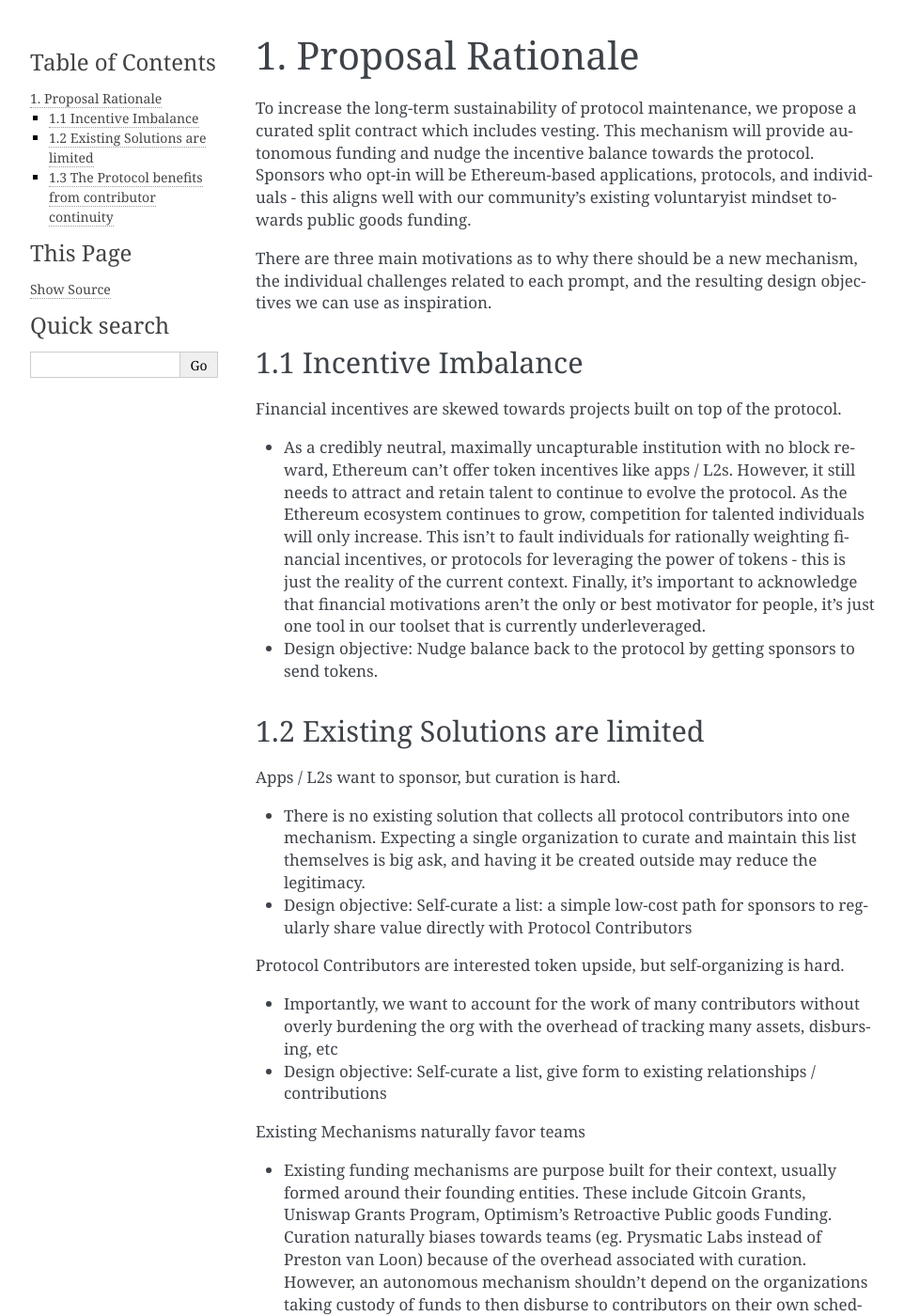
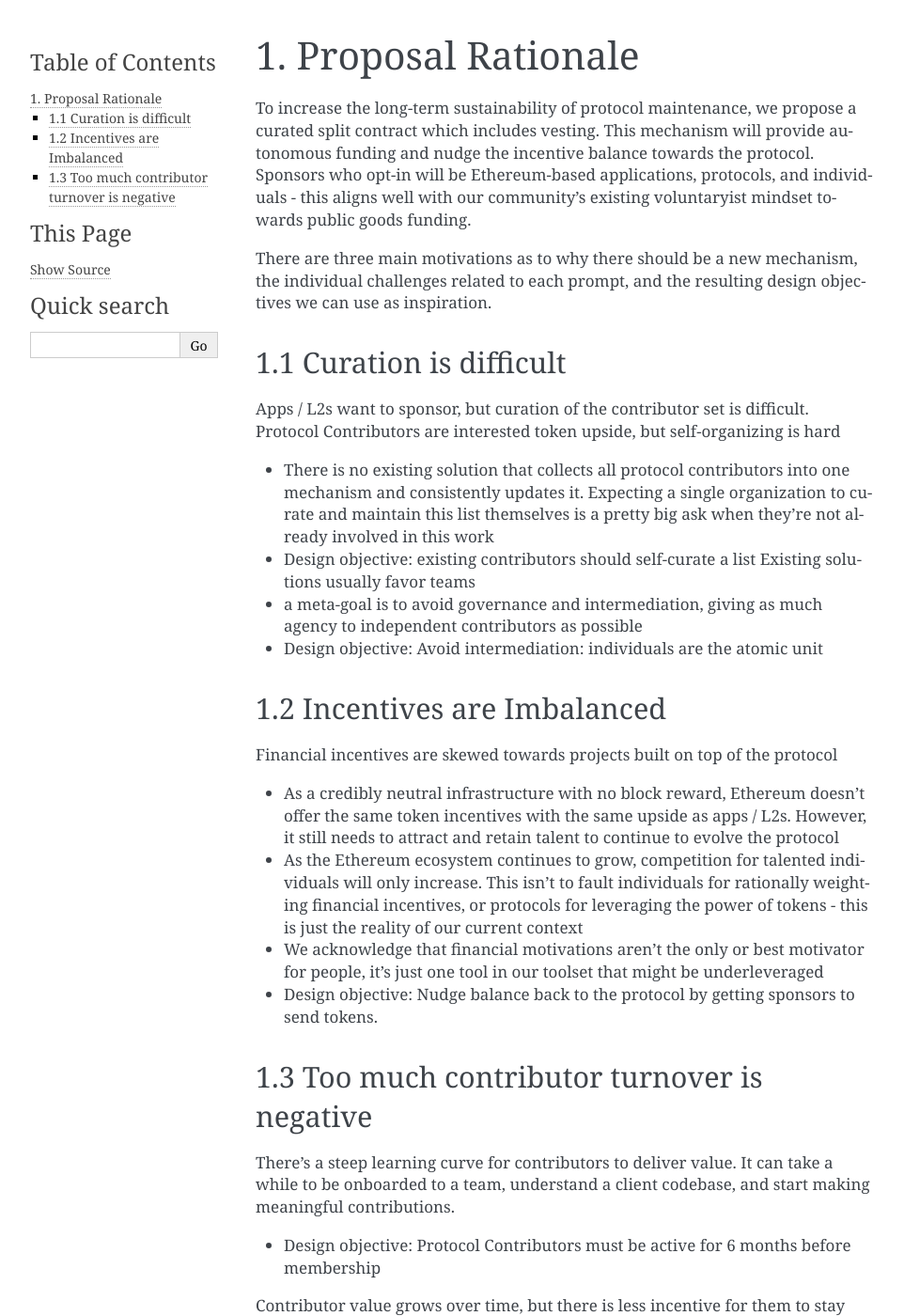
Before and after one commit to protocolguild/documentation, a Sphinx documentation site: the page built from docs/1-proposal-rationale.md, in a window 1280 px wide and 1400 px high. Shown: the whole window at 94% size, without its empty margins (148-1110 px from the left). Built offline with Sphinx 7.4.7, drawn with Linux system fonts in a browser that asks for light colours; some of the changed text lies outside the part shown.

Commit message:
update rationale language, reorder

```diff
--- a/docs/1-proposal-rationale.md
+++ b/docs/1-proposal-rationale.md
@@ -4,31 +4,28 @@ To increase the long-term sustainability of protocol maintenance, we propose a c
 
 There are three main motivations as to why there should be a new mechanism, the individual challenges related to each prompt, and the resulting design objectives we can use as inspiration.
 
-## 1.1 Incentive Imbalance
+## 1.1 Curation is difficult
 
-Financial incentives are skewed towards projects built on top of the protocol.
-- As a credibly neutral, maximally uncapturable institution with no block reward, Ethereum can’t offer token incentives like apps / L2s. However, it still needs to attract and retain talent to continue to evolve the protocol. As the Ethereum ecosystem continues to grow, competition for talented individuals will only increase.
-This isn’t to fault individuals for rationally weighting financial incentives, or protocols for leveraging the power of tokens - this is just the reality of the current context. Finally, it's important to acknowledge that financial motivations aren’t the only or best motivator for people, it’s just one tool in our toolset that is currently underleveraged.
+Apps / L2s want to sponsor, but curation of the contributor set is difficult. Protocol Contributors are interested token upside, but self-organizing is hard
+- There is no existing solution that collects all protocol contributors into one mechanism and consistently updates it. Expecting a single organization to curate and maintain this list themselves is a pretty big ask when they’re not already involved in this work
+- Design objective: existing contributors should self-curate a list
+Existing solutions usually favor teams
+- a meta-goal is to avoid governance and intermediation, giving as much agency to independent contributors as possible
+- Design objective: Avoid intermediation: individuals are the atomic unit
+
+## 1.2 Incentives are Imbalanced
+
+Financial incentives are skewed towards projects built on top of the protocol
+- As a credibly neutral infrastructure with no block reward, Ethereum doesn’t offer the same token incentives with the same upside as apps / L2s. However, it still needs to attract and retain talent to continue to evolve the protocol
+- As the Ethereum ecosystem continues to grow, competition for talented individuals will only increase. This isn’t to fault individuals for rationally weighting financial incentives, or protocols for leveraging the power of tokens - this is just the reality of our current context
+- We acknowledge that financial motivations aren’t the only or best motivator for people, it’s just one tool in our toolset that might be underleveraged
 - Design objective: Nudge balance back to the protocol by getting sponsors to send tokens.
 
-## 1.2 Existing Solutions are limited
+## 1.3 Too much contributor turnover is negative
 
-Apps / L2s want to sponsor, but curation is hard.
-- There is no existing solution that collects all protocol contributors into one mechanism. Expecting a single organization to curate and maintain this list themselves is big ask, and having it be created outside may reduce the legitimacy.
-- Design objective: Self-curate a list: a simple low-cost path for sponsors to regularly share value directly with Protocol Contributors
-
-Protocol Contributors are interested token upside, but self-organizing is hard.
-- Importantly, we want to account for the work of many contributors without overly burdening the org with the overhead of tracking many assets, disbursing, etc
-- Design objective: Self-curate a list, give form to existing relationships / contributions
-
-Existing Mechanisms naturally favor teams
-- Existing funding mechanisms are purpose built for their context, usually formed around their founding entities. These include Gitcoin Grants, Uniswap Grants Program, Optimism’s Retroactive Public goods Funding. Curation naturally biases towards teams (eg. Prysmatic Labs instead of Preston van Loon) because of the overhead associated with curation. However, an autonomous mechanism shouldn't depend on the organizations taking custody of funds to then disburse to contributors on their own schedule, without the individuals having visibility of the funds, and worst case, they never get them.
-- Design objective: Avoid intermediation: individuals are the atomic unit
-
-## 1.3 The Protocol benefits from contributor continuity
-
-It can take a while to be onboarded to a team, understand a client codebase, and start making meaningful contributions. There's a steep learning curve for contributors to deliver value
+There's a steep learning curve for contributors to deliver value. It can take a while to be onboarded to a team, understand a client codebase, and start making meaningful contributions.
 - Design objective: Protocol Contributors must be active for 6 months before membership
 
 Contributor value grows over time, but there is less incentive for them to stay once they are experts
 - Design objective: Assets should vest to reduce churn in the contributor set, to help transfer knowledge between cohorts.
+- Design objective: Weight contributor allocations  according to time
```
